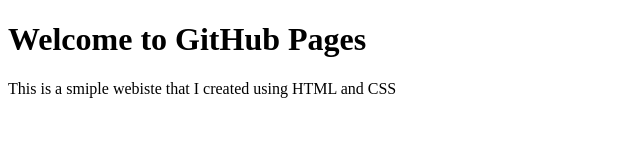
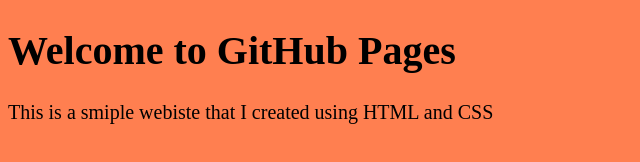
Before and after one commit to kedami91/pages-demo, a plain HTML site: page index.html in a window 1280 px wide. Shown: the whole page, without its empty margins (0-640 px from the left). Drawn offline with Linux system fonts and the light colour scheme.

Commit message:
Added Style to our site.

```diff
--- a/index.html
+++ b/index.html
@@ -3,6 +3,7 @@
 <head>
     <meta charset="UTF-8">
     <meta name="viewport" content="width=device-width, initial-scale=1.0">
+    <link rel="stylesheet" href="style.css">
     <title>GitHub Pages Site</title>
 </head>
 <body>
--- /dev/null
+++ b/style.css
@@ -0,0 +1,7 @@
+html {
+    font-size: 20px;
+}
+
+body{
+    background-color: coral;
+}
```
